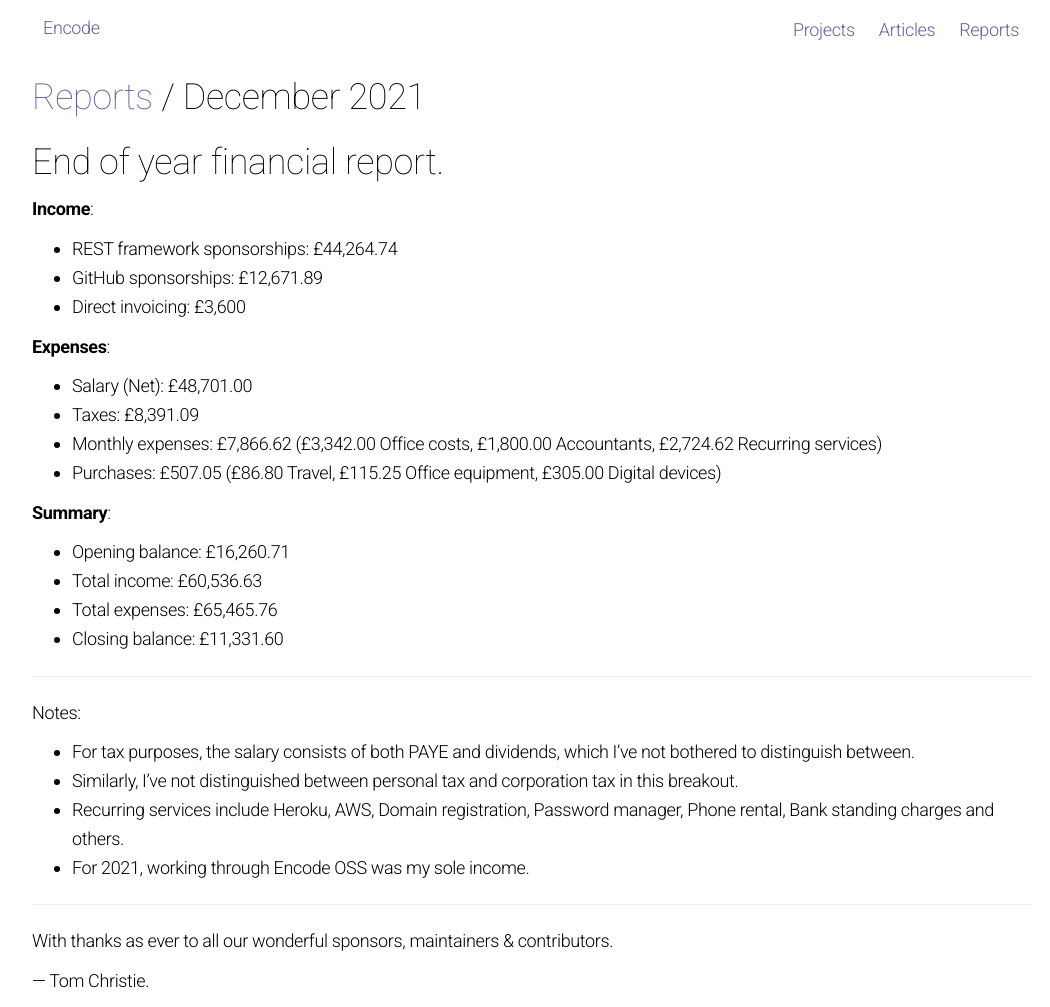
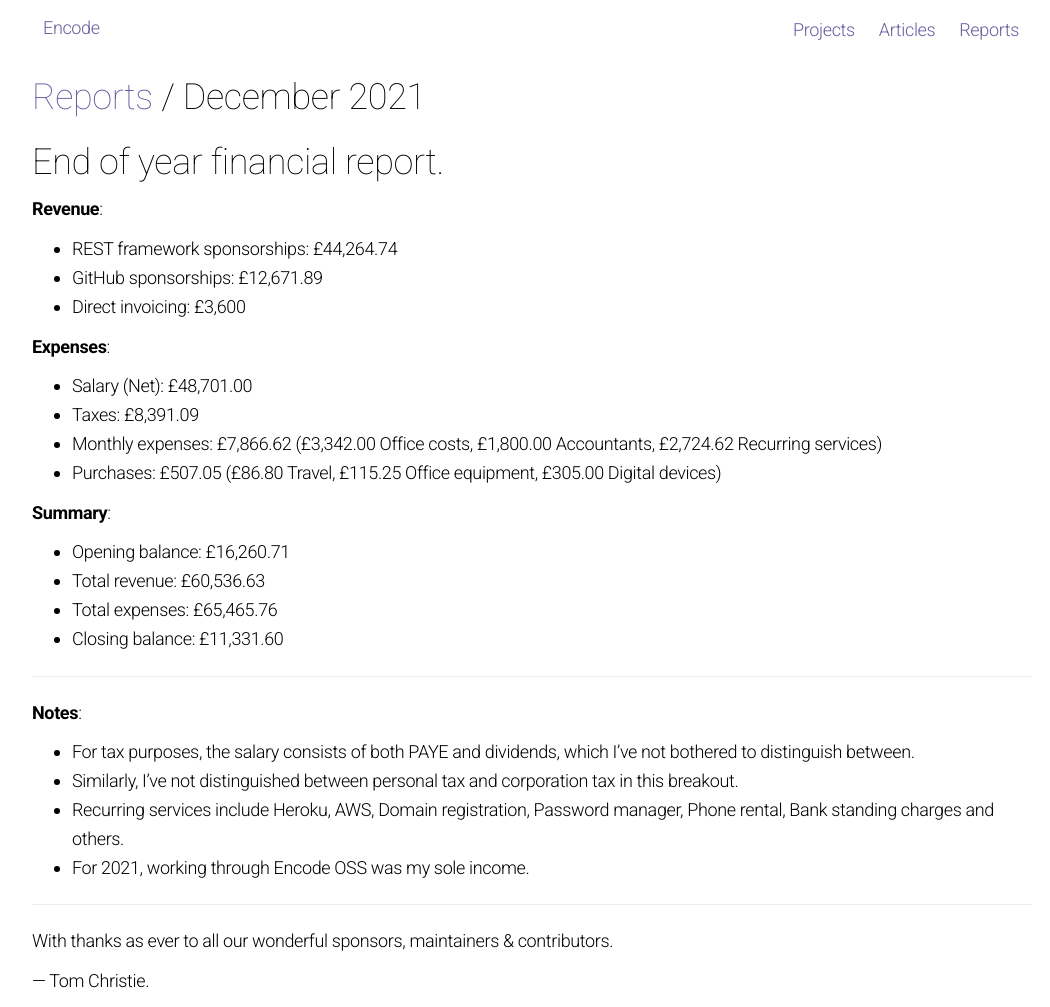
Before and after one commit to encode/encode.github.io, a Jekyll site: the page built from reports/december-2021.md, in a window 1280 px wide. Shown: the whole page, without its empty margins (108-1158 px from the left). Built offline with Jekyll 4.4.1, drawn with Linux system fonts in a browser that asks for light colours.

Commit message:
List as 'revenue' not 'income'

```diff
--- a/reports/december-2021.md
+++ b/reports/december-2021.md
@@ -5,7 +5,7 @@ title: "December 2021"
 
 # End of year financial report.
 
-**Income**:
+**Revenue**:
 
 * REST framework sponsorships: £44,264.74
 * GitHub sponsorships: £12,671.89
@@ -21,13 +21,13 @@ title: "December 2021"
 **Summary**:
 
 * Opening balance: £16,260.71
-* Total income: £60,536.63
+* Total revenue: £60,536.63
 * Total expenses: £65,465.76
 * Closing balance: £11,331.60
 
 ---
 
-Notes:
+**Notes**:
 
 * For tax purposes, the salary consists of both PAYE and dividends, which I've not bothered to distinguish between.
 * Similarly, I've not distinguished between personal tax and corporation tax in this breakout.
```
